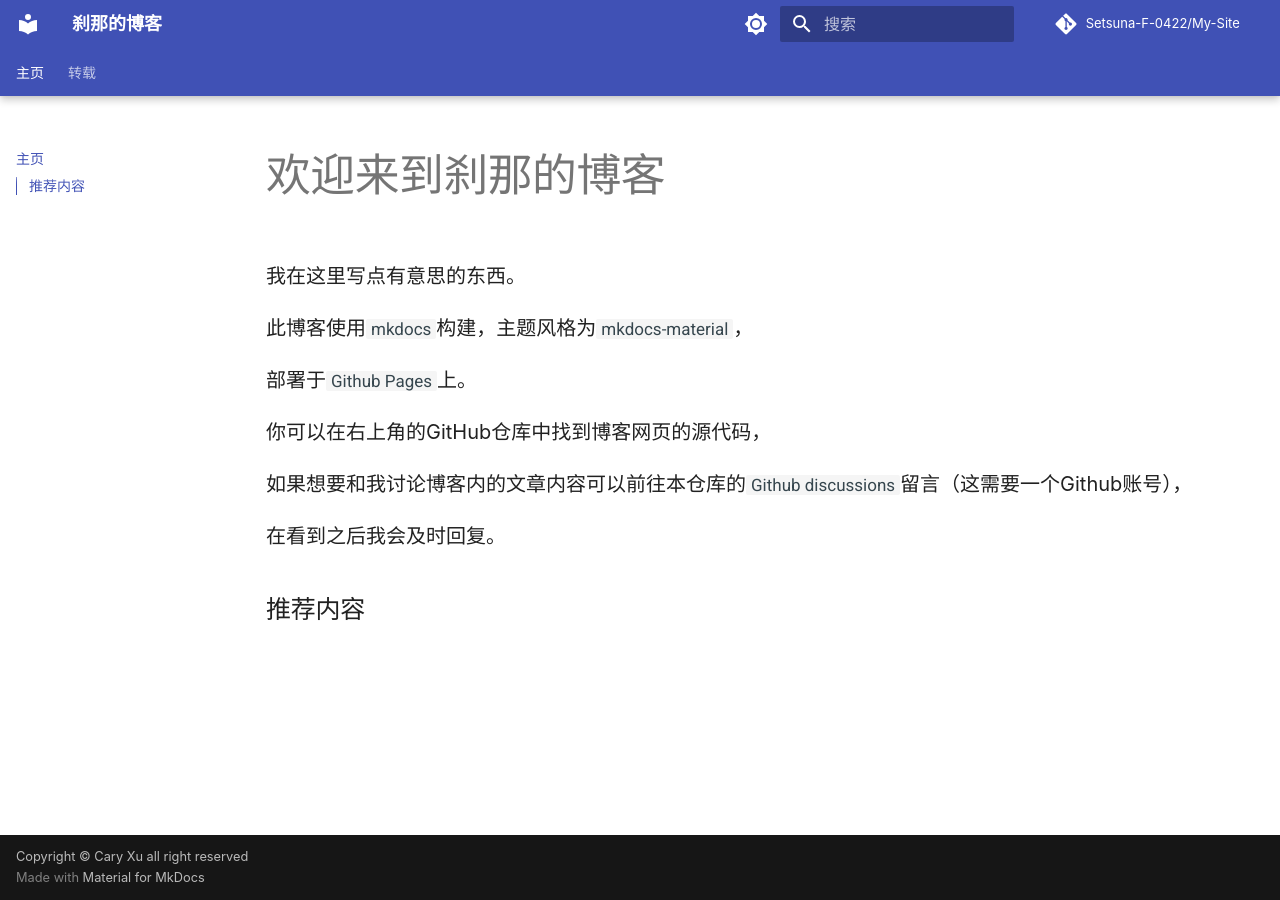
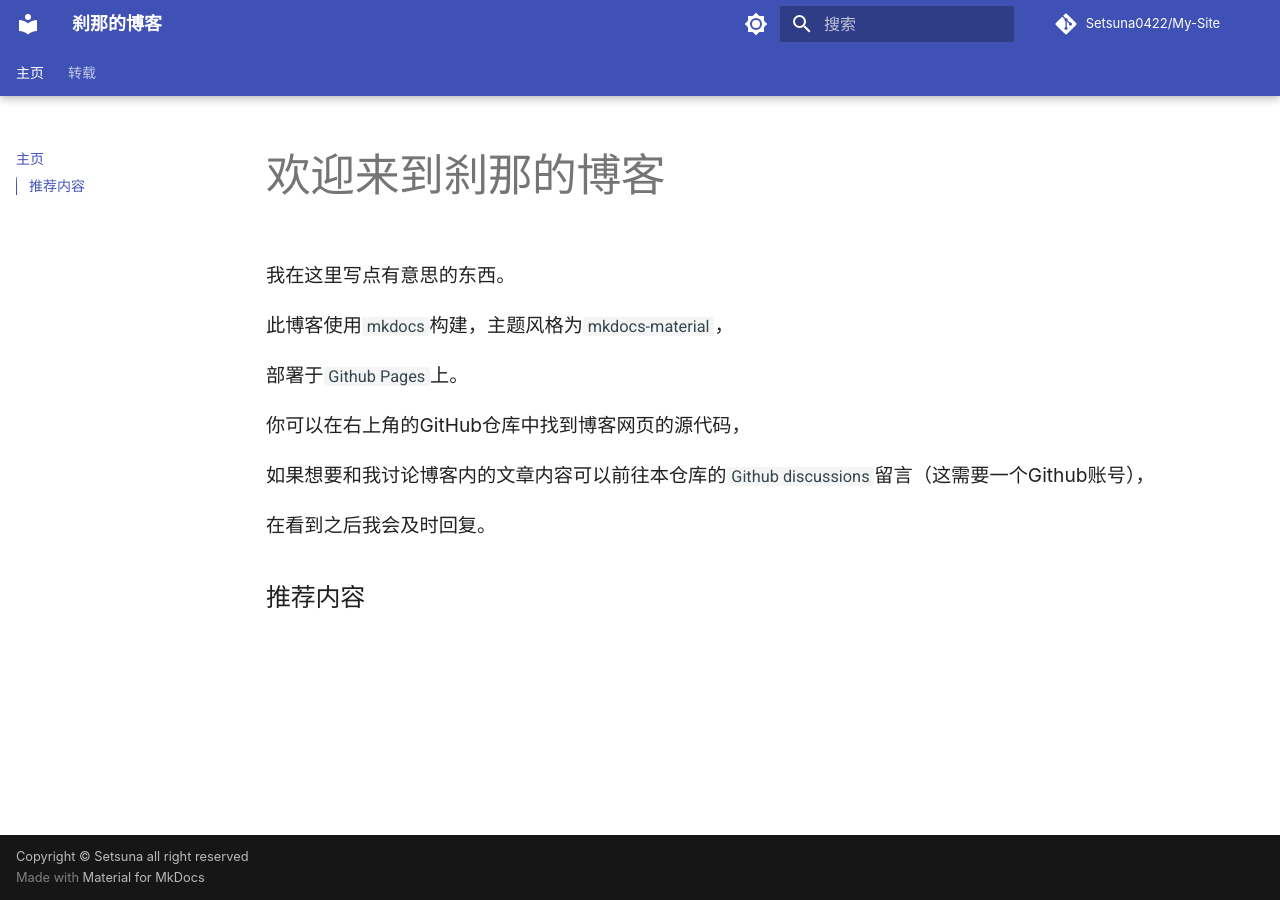
Before and after one commit to Setsuna0422/My-Site, an MkDocs documentation site: the page built from docs/index.md, in a window 1280 px wide. Built offline with MkDocs 1.6.1 and Material for MkDocs 9.7.7, drawn with Linux system fonts in a browser that asks for light colours; comment, search, counter and statistics services are not loaded.

Commit message:
修改链接地址

```diff
--- a/docs/stylesheets/extra.css
+++ b/docs/stylesheets/extra.css
@@ -3,7 +3,7 @@
 }
 
 .md-typeset p {
-    font-size: 1.25em;
+    font-size: 1.2em;
 }
 
 .md-typeset h1 {
--- a/mkdocs.yml
+++ b/mkdocs.yml
@@ -1,8 +1,8 @@
 site_name: 刹那的博客
 edit_uri: blob/main/docs
-repo_name: Setsuna-F-0422/My-Site
-repo_url: https://github.com/Setsuna-F-0422/My-Site
-copyright: Copyright &copy; Cary Xu all right reserved
+repo_name: Setsuna0422/My-Site
+repo_url: https://github.com/Setsuna0422/My-Site
+copyright: Copyright &copy; Setsuna all right reserved
 
 nav:
   - 主页: index.md
```
